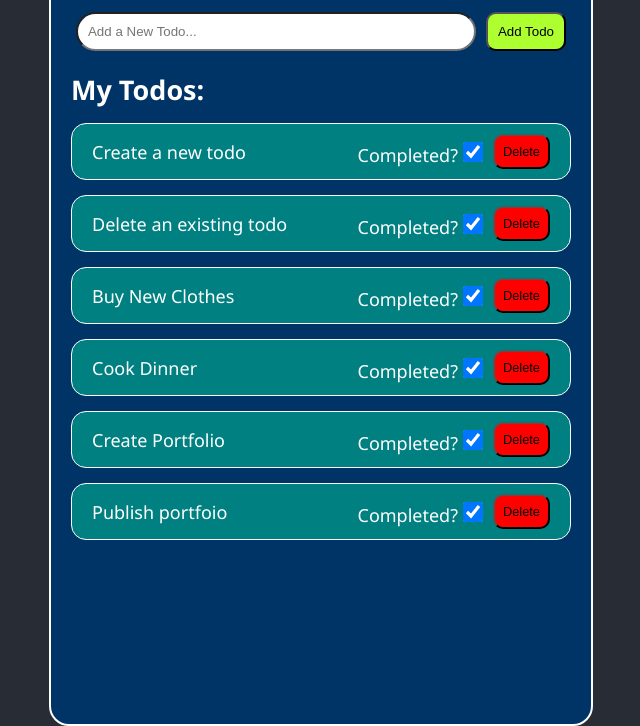
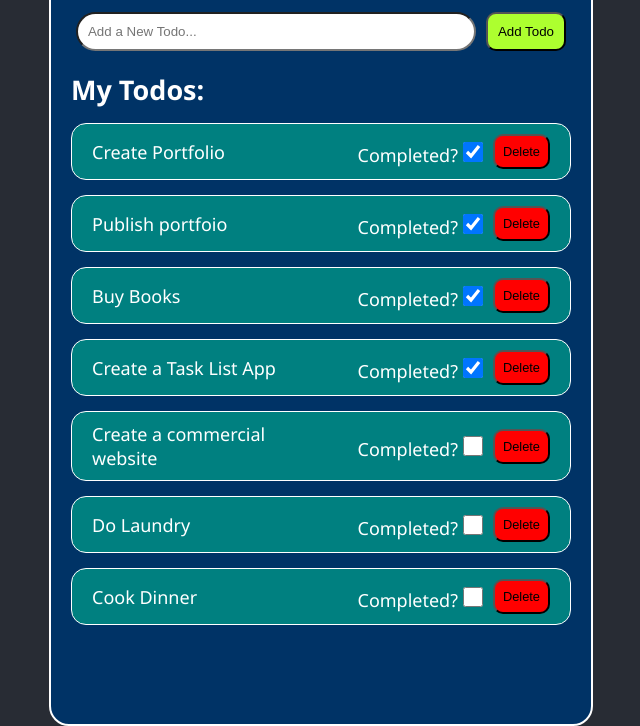
Before and after one commit to Sarah-Wambui/todo-app, a React app: page / in a window 1280 px wide. Shown: the part 74-800 px from the top of the page, without its empty margins (319-959 px from the left). Built offline with nearby package versions, Linux system fonts and the light colour scheme; data requests are answered from the project's data file.

Commit message:
edited readme

```diff
--- a/db.json
+++ b/db.json
@@ -1,25 +1,5 @@
 {
   "todos": [
-    {
-      "id": 1,
-      "description": "Create a new todo",
-      "completed": true
-    },
-    {
-      "id": 3,
-      "description": "Delete an existing todo",
-      "completed": true
-    },
-    {
-      "description": " Buy New Clothes",
-      "completed": true,
-      "id": 8
-    },
-    {
-      "description": "Cook Dinner",
-      "completed": true,
-      "id": 10
-    },
     {
       "description": "Create Portfolio",
       "completed": true,
@@ -29,6 +9,31 @@
       "description": "Publish portfoio",
       "completed": true,
       "id": 12
+    },
+    {
+      "description": "Buy Books",
+      "completed": true,
+      "id": 13
+    },
+    {
+      "description": "Create a Task List App",
+      "completed": true,
+      "id": 14
+    },
+    {
+      "description": "Create a commercial website",
+      "completed": false,
+      "id": 15
+    },
+    {
+      "description": "Do Laundry",
+      "completed": false,
+      "id": 16
+    },
+    {
+      "description": "Cook Dinner",
+      "completed": false,
+      "id": 17
     }
   ]
 }
```
Also changed, not shown: public/index.html (+1 -0 lines), README.md.
